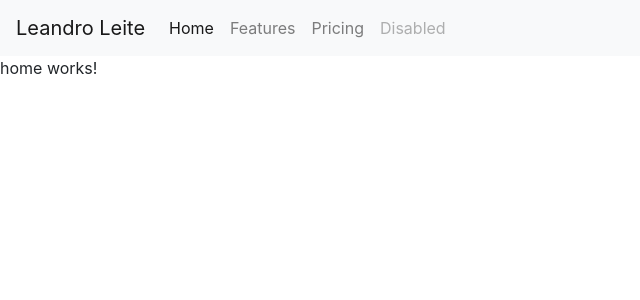
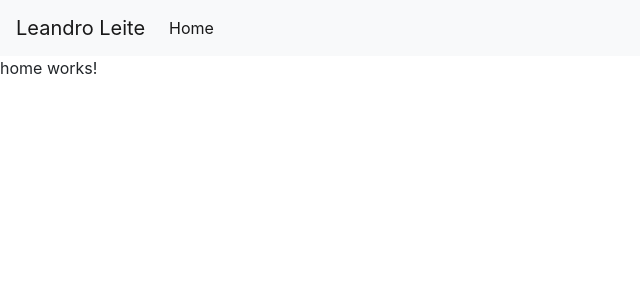
Before and after one commit to LeandroLeiteC/guia-de-programacao, an Angular app: page /home in a window 1280 px wide. Shown: the top 300 px of the page, without its empty margins (0-640 px from the left). Built offline with nearby package versions, Linux system fonts and the light colour scheme.

Commit message:
edit: links do header

```diff
--- a/src/app/core/header/header.component.html
+++ b/src/app/core/header/header.component.html
@@ -1,14 +1,11 @@
 <nav class="navbar navbar-expand-lg navbar-light bg-light">
-  <a class="navbar-brand" href="#">Leandro Leite</a>
+  <a class="navbar-brand" href="/home">Leandro Leite</a>
   <button class="navbar-toggler" type="button" data-toggle="collapse" data-target="#navbarNavAltMarkup" aria-controls="navbarNavAltMarkup" aria-expanded="false" aria-label="Toggle navigation">
     <span class="navbar-toggler-icon"></span>
   </button>
   <div class="collapse navbar-collapse" id="navbarNavAltMarkup">
     <div class="navbar-nav">
-      <a class="nav-item nav-link active" href="#">Home <span class="sr-only">(current)</span></a>
-      <a class="nav-item nav-link" href="#">Features</a>
-      <a class="nav-item nav-link" href="#">Pricing</a>
-      <a class="nav-item nav-link disabled" href="#" tabindex="-1" aria-disabled="true">Disabled</a>
+      <a class="nav-item nav-link active" routerLink="/home">Home <span class="sr-only">(current)</span></a>
     </div>
   </div>
 </nav>
```
